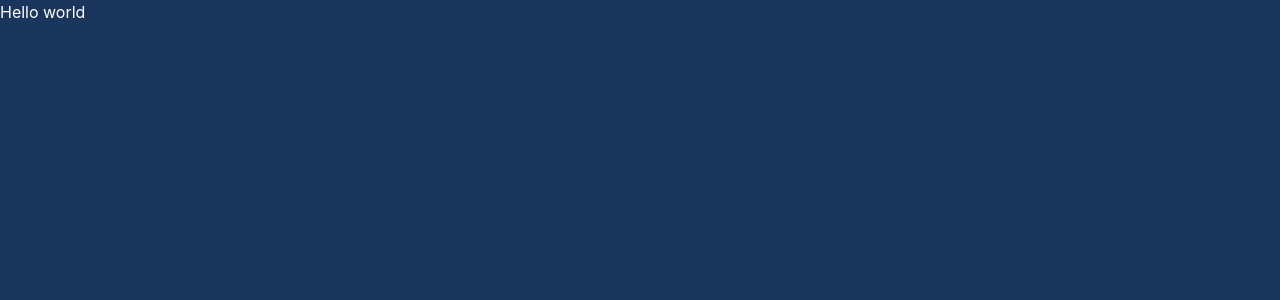
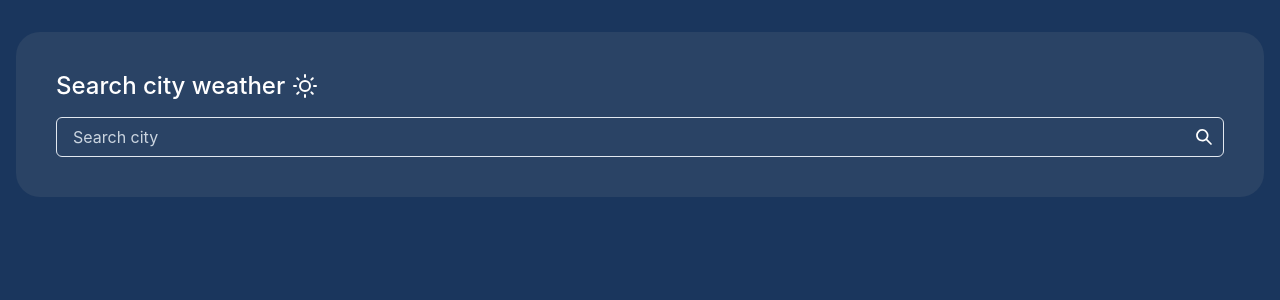
Before and after one commit to washington299/weather-forecast-app, a React (Vite) app: page / in a window 1280 px wide. Shown: the top 300 px of the page. Built offline with nearby package versions, Linux system fonts and the light colour scheme.

Commit message:
feat: create SearchCity component

```diff
--- a/src/App.tsx
+++ b/src/App.tsx
@@ -1,6 +1,8 @@
+import { SearchCity } from 'components/SearchCity';
+
 const App = () => {
   return (
-    <div>Hello world</div>
+    <SearchCity />
   );
 };
 
--- /dev/null
+++ b/src/components/SearchCity/index.tsx
@@ -0,0 +1,29 @@
+import {
+	Container,
+	Box,
+	HStack,
+	Icon,
+	Heading,
+	InputGroup,
+	Input,
+	InputRightElement,
+} from '@chakra-ui/react';
+import { SearchIcon, SunIcon } from '@chakra-ui/icons';
+
+export const SearchCity = () => {
+	return (
+		<Container maxW="7xl">
+			<Box as="section" my={8} p={10} bg="blue.800" borderRadius="3xl">
+				<HStack alignItems="center" mb={4}>
+					<Heading as="h1" fontSize="2xl" fontWeight={500}>Search city weather</Heading>
+					<Icon as={SunIcon} fontSize="2xl" />
+				</HStack>
+
+				<InputGroup>
+					<Input placeholder='Search city' _placeholder={{ color: 'gray.300' }} />
+					<InputRightElement children={<SearchIcon color='white' cursor="pointer" />} />
+				</InputGroup>
+			</Box>
+		</Container>
+	);
+};
```
